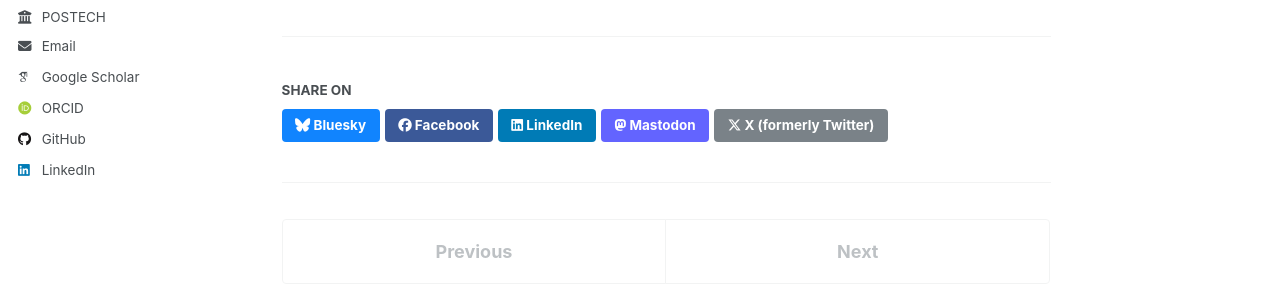
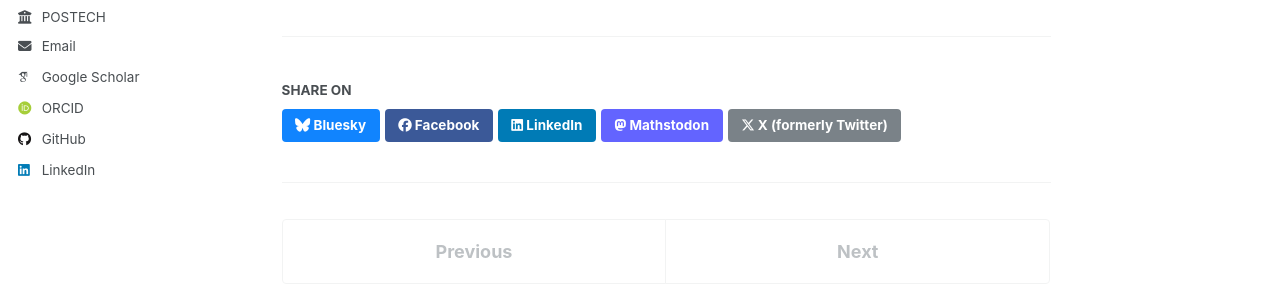
Before and after one commit to kurone02/kurone02.github.io, a Jekyll site: the page built from _teaching/2015-spring-teaching-2.md, in a window 1280 px wide and 1054 px high. Shown: the part 416-715 px from the top of the window. Built offline with Jekyll 4.4.1, drawn with Linux system fonts in a browser that asks for light colours; some web fonts are replaced; a script that is not in the unit is left out.

Commit message:
change to mathstodon

```diff
--- a/_includes/social-share.html
+++ b/_includes/social-share.html
@@ -1,4 +1,5 @@
 {% include base_path %}
+{% capture mastodon_share_text %}{{ page.title }} {{ base_path }}{{ page.url }}{% endcapture %}
 
 <section class="page__share">
   {% if site.data.ui-text[site.locale].share_on_label %}
@@ -11,7 +12,7 @@
 
   <a href="https://www.linkedin.com/shareArticle?mini=true&url={{ base_path }}{{ page.url }}" class="btn btn--linkedin" title="{{ site.data.ui-text[site.locale].share_on_label | default: 'Share on' }} LinkedIn"><i class="fab fa-linkedin" aria-hidden="true"></i><span> LinkedIn</span></a>
 
-  <a href="https://www.addtoany.com/add_to/mastodon?linkurl={{  base_path | append: page.url | url_encode }}" class="btn btn--mastodon" title="{{ site.data.ui-text[site.locale].share_on_label | default: 'Share on' }} Mastodon"><i class="fab fa-mastodon" aria-hidden="true"></i><span> Mastodon</span></a>
+  <a href="https://mathstodon.xyz/share?text={{ mastodon_share_text | strip | url_encode }}" class="btn btn--mastodon" title="{{ site.data.ui-text[site.locale].share_on_label | default: 'Share on' }} Mathstodon"><i class="fab fa-mastodon" aria-hidden="true"></i><span> Mathstodon</span></a>
 
   <a href="https://x.com/intent/post?text={{ base_path }}{{ page.url }}" class="btn btn--x" title="{{ site.data.ui-text[site.locale].share_on_label | default: 'Share on' }} X"><i class="fab fa-x-twitter" aria-hidden="true"></i><span> X (formerly Twitter)</span></a>
 </section>
```
